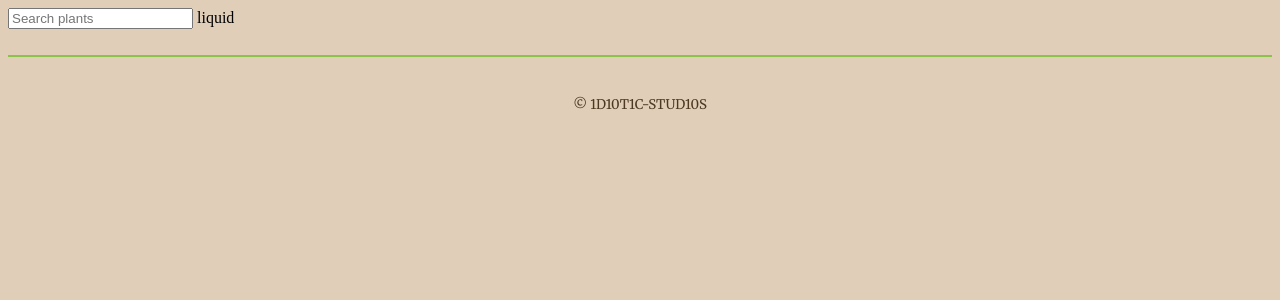
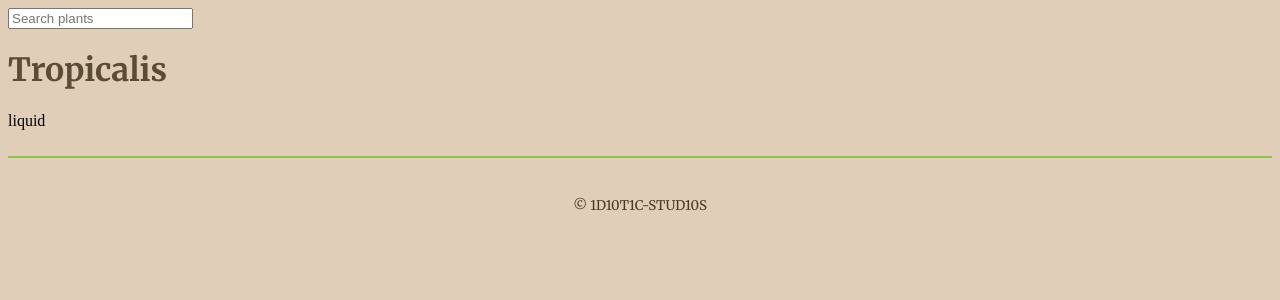
Before and after one commit to BotanyBase/botanybase.github.io, a Jekyll site: the page built from identify/tropical.html, in a window 1280 px wide. Shown: the top 300 px of the page. Built offline with Jekyll 4.4.1, drawn with Linux system fonts in a browser that asks for light colours.

Commit message:
Update tropical.html

```diff
--- a/identify/tropical.html
+++ b/identify/tropical.html
@@ -3,3 +3,5 @@ layout: catalogue
 title: Tropical
 climate: tropical
 ---
+
+<h1>Tropicalis</h1>
```
